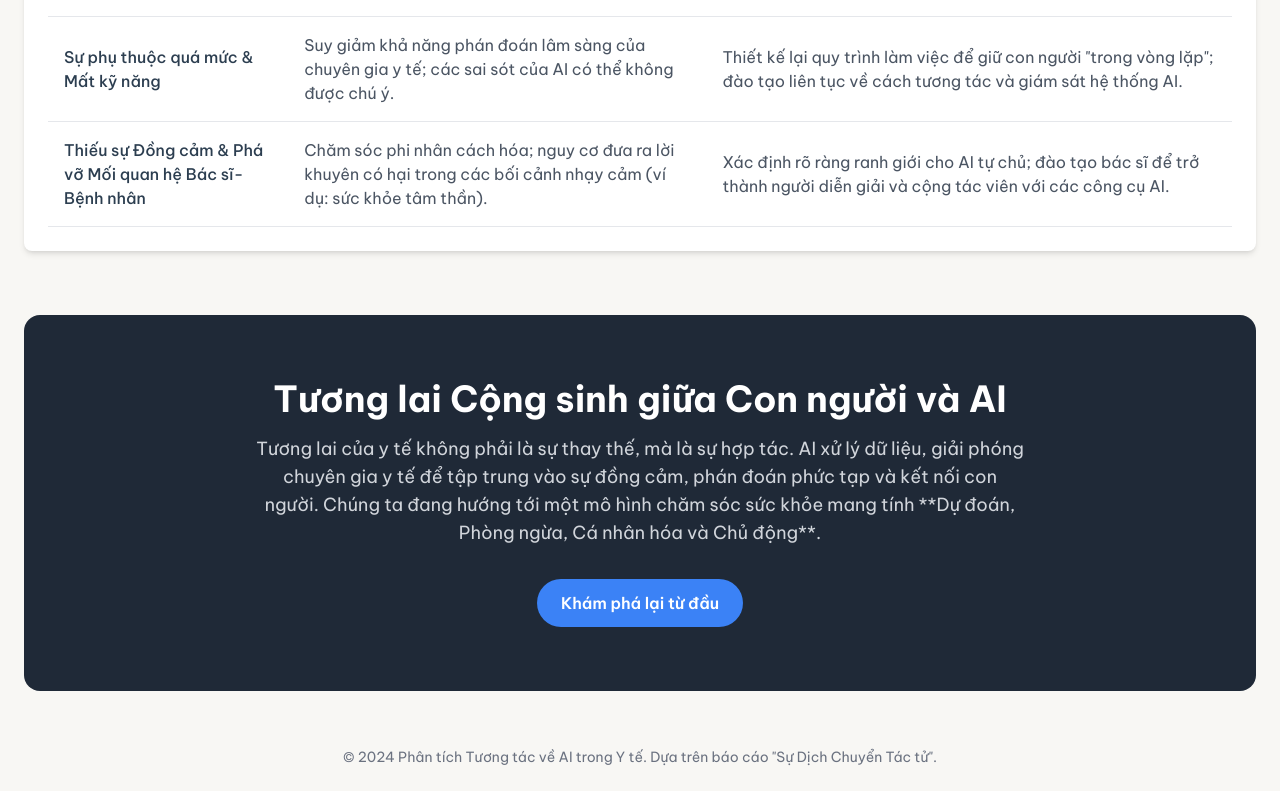
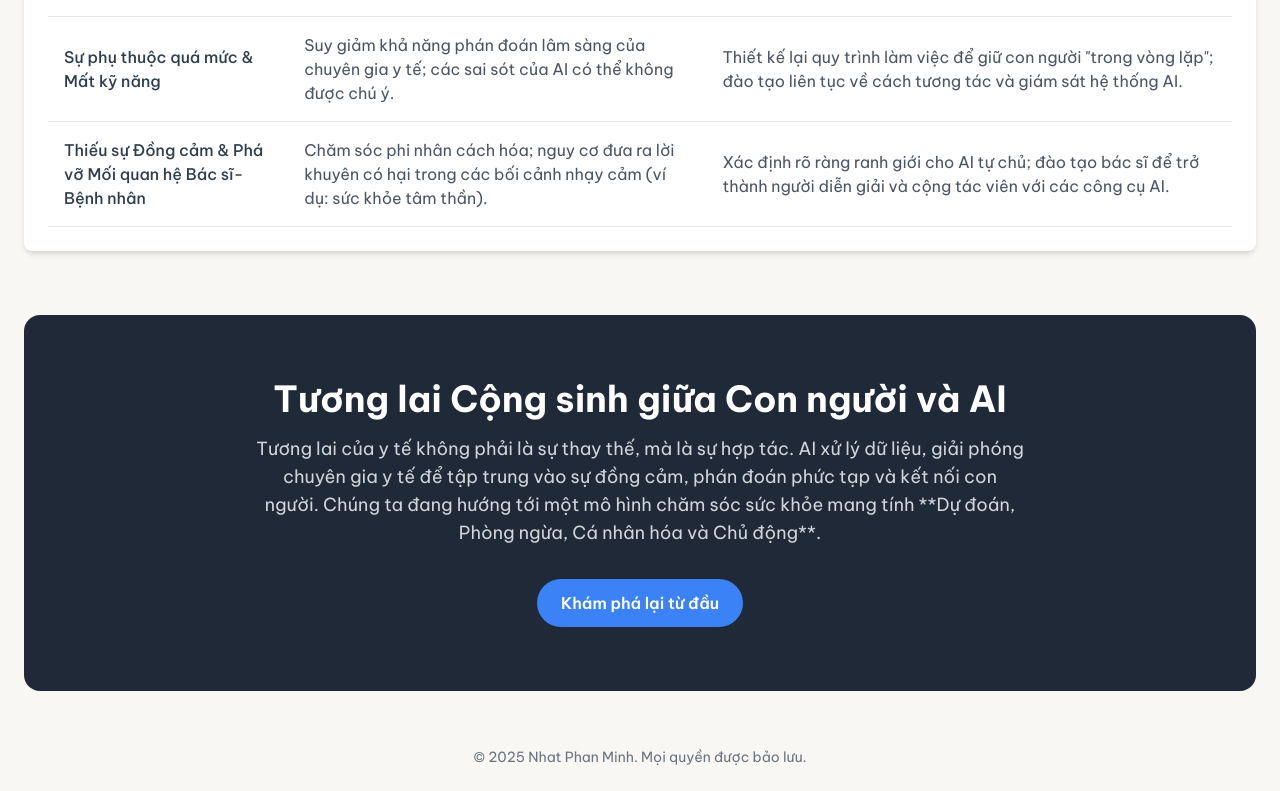
Before and after one commit to phanminhnhat/aiagentforhealthcare, a plain HTML site: page index.html in a window 1280 px wide. Shown: the part 2669-3460 px from the top of the page. Drawn offline with nearby package versions, Linux system fonts and the light colour scheme.

Commit message:
Update index.html

```diff
--- a/index.html
+++ b/index.html
@@ -10,7 +10,7 @@
     <!-- Visualization & Content Choices:
         - Overview Chart: (Goal: Organize/Navigate) A Chart.js Donut chart is used to visualize the main report categories. Interaction: Clicking a segment filters the view. Justification: Provides a high-level map of the content and serves as an intuitive, visual navigation tool. Dynamically updates with language change.
         - Process Cards: (Goal: Inform/Explore) Clickable cards built with HTML/Tailwind represent key healthcare processes. Interaction: On click, a modal displays detailed text content in the selected language. Justification: This prevents information overload and encourages active user exploration.
-        - Challenges Table: (Goal: Compare/Inform) An interactive grid built with HTML/Tailwind replaces the static report table. All content is translated on language switch. Justification: Makes complex relational data easier to scan and understand.
+        - Challenges Table: (Goal: Compare/Inform) An interactive grid with HTML/Tailwind replaces the static report table. All content is translated on language switch. Justification: Makes complex relational data easier to scan and understand.
         - CONFIRMATION: NO SVG graphics used. NO Mermaid JS used. -->
 
     <script src="https://cdn.tailwindcss.com"></script>
@@ -188,7 +188,7 @@
     </div>
 
     <footer class="text-center py-6 text-gray-500 text-sm">
-        <p data-lang-key="footerText">&copy; 2024 Phân tích Tương tác về AI trong Y tế. Dựa trên báo cáo "Sự Dịch Chuyển Tác tử".</p>
+        <p data-lang-key="footerText">&copy; 2025 Nhat Phan Minh. Mọi quyền được bảo lưu.</p>
     </footer>
 
     <script>
@@ -213,7 +213,7 @@
                 conclusionTitle: { vi: 'Tương lai Cộng sinh giữa Con người và AI', en: 'A Symbiotic Future for Humans and AI' },
                 conclusionSubtitle: { vi: 'Tương lai của y tế không phải là sự thay thế, mà là sự hợp tác. AI xử lý dữ liệu, giải phóng chuyên gia y tế để tập trung vào sự đồng cảm, phán đoán phức tạp và kết nối con người. Chúng ta đang hướng tới một mô hình chăm sóc sức khỏe mang tính **Dự đoán, Phòng ngừa, Cá nhân hóa và Chủ động**.', en: 'The future of medicine is not replacement, but collaboration. AI handles data, freeing human experts to focus on empathy, complex judgment, and human connection. We are moving towards a healthcare model that is **Predictive, Preventive, Personalized, and Proactive**.' },
                 conclusionCta: { vi: 'Khám phá lại từ đầu', en: 'Explore Again' },
-                footerText: { vi: '&copy; 2024 Phân tích Tương tác về AI trong Y tế. Dựa trên báo cáo "Sự Dịch Chuyển Tác tử".', en: '&copy; 2024 Interactive Analysis of AI in Healthcare. Based on the "Agentic Shift" report.' },
+                footerText: { vi: '&copy; 2025 Nhat Phan Minh. Mọi quyền được bảo lưu.', en: '&copy; 2025 Nhat Phan Minh. All Rights Reserved.' },
                 chartLabelEcosystem: { vi: 'Hệ sinh thái Y tế', en: 'Healthcare Ecosystem' },
                 chartLabelLifestyle: { vi: 'Lối sống & Sức khỏe', en: 'Lifestyle & Wellness' },
                 chartTooltipLabel: { vi: 'ứng dụng', en: 'applications' }
@@ -419,4 +419,4 @@
     });
     </script>
 </body>
-</html>
+</ht
```
